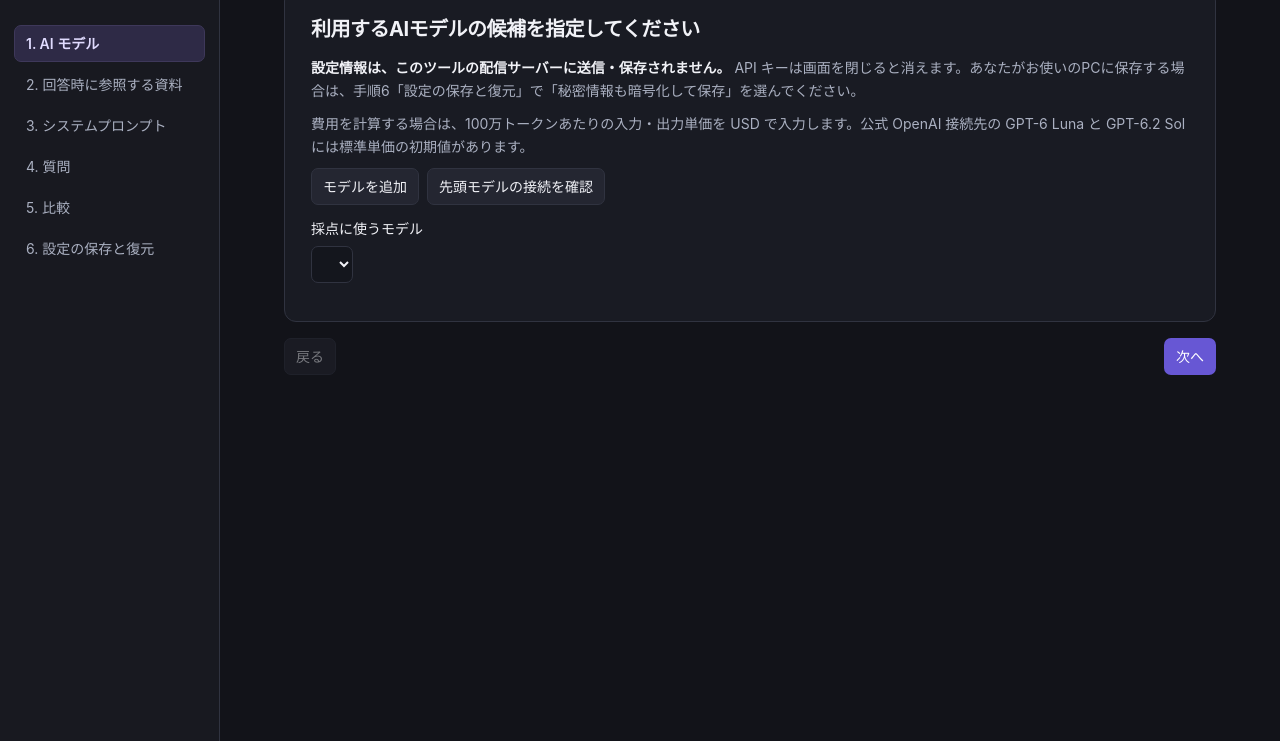
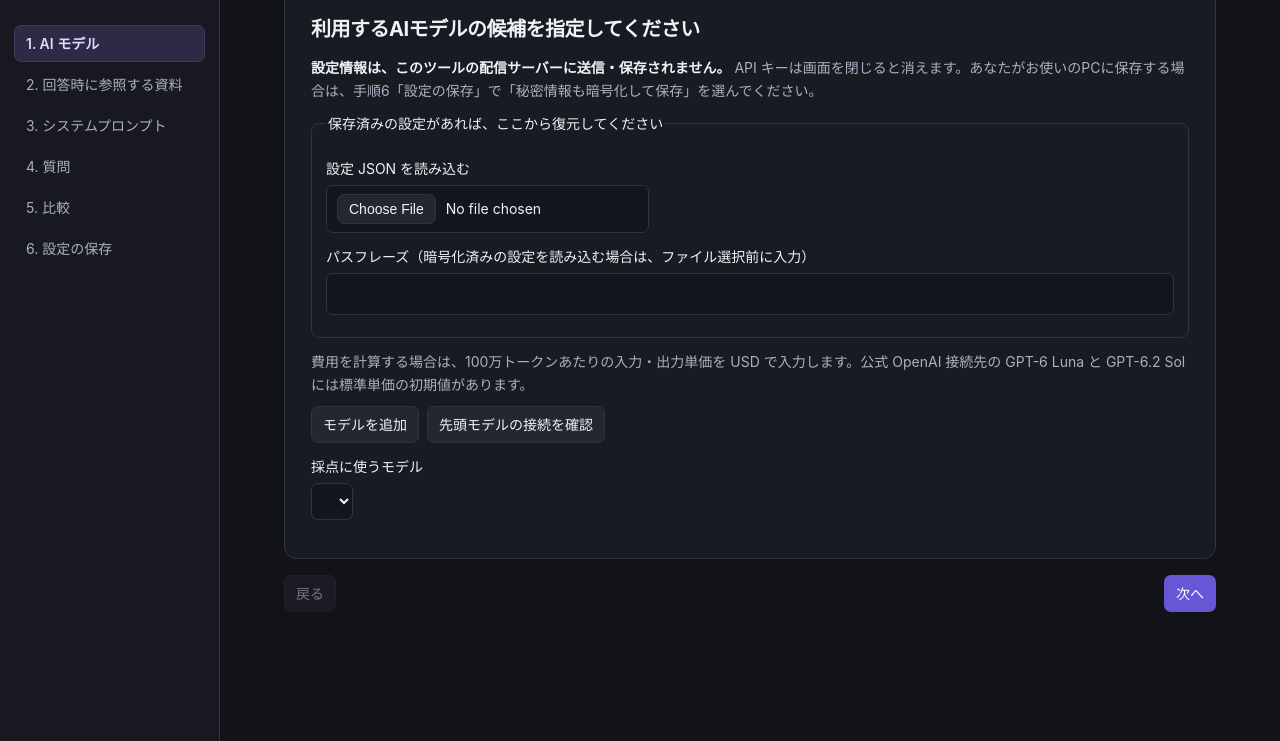
Before and after one commit to ahirose/llm-qa-eval, a plain HTML site: page index.html in a window 1280 px wide. Shown: the part 59-800 px from the top of the page. Drawn offline with Linux system fonts and the light colour scheme.

Commit message:
Move settings restore to the first step

```diff
--- a/index.html
+++ b/index.html
@@ -94,7 +94,12 @@ tbody tr:last-child td { border-bottom: 0; }
 <div class="workspace">
 <p id="status" role="status" aria-live="polite"></p>
 <section data-page>
-<h2>利用するAIモデルの候補を指定してください</h2><p class="muted"><strong>設定情報は、このツールの配信サーバーに送信・保存されません。</strong> API キーは画面を閉じると消えます。あなたがお使いのPCに保存する場合は、手順6「設定の保存と復元」で「秘密情報も暗号化して保存」を選んでください。</p>
+<h2>利用するAIモデルの候補を指定してください</h2><p class="muted"><strong>設定情報は、このツールの配信サーバーに送信・保存されません。</strong> API キーは画面を閉じると消えます。あなたがお使いのPCに保存する場合は、手順6「設定の保存」で「秘密情報も暗号化して保存」を選んでください。</p>
+<fieldset>
+  <legend>保存済みの設定があれば、ここから復元してください</legend>
+  <label>設定 JSON を読み込む <input id="restore" type="file" accept=".json"></label>
+  <label>パスフレーズ（暗号化済みの設定を読み込む場合は、ファイル選択前に入力） <input id="restorePassphrase" type="password" autocomplete="off"></label>
+</fieldset>
 <div id="models"></div>
 <p class="muted">費用を計算する場合は、100万トークンあたりの入力・出力単価を USD で入力します。公式 OpenAI 接続先の GPT-6 Luna と GPT-6.2 Sol には標準単価の初期値があります。</p>
 <div class="actions"><button id="add">モデルを追加</button><button id="testModel">先頭モデルの接続を確認</button></div>
@@ -154,11 +159,10 @@ tbody tr:last-child td { border-bottom: 0; }
 <details id="failedQuestions" hidden><summary></summary><div class="scroll" id="failures"></div></details>
 <div class="scroll" id="results"></div>
 </section>
-<section data-page hidden><h2>設定の保存や、復元をしましょう</h2><p class="muted">設定はダウンロード先に保存されます。資料ファイルと質問 CSV は次回も選択してください。</p>
+<section data-page hidden><h2>設定を保存しましょう</h2><p class="muted">設定はダウンロード先に保存されます。資料ファイルと質問 CSV は次回も選択してください。</p>
 <label><input type="checkbox" id="includeSecrets"> 秘密情報も暗号化して保存</label>
-<label>パスフレーズ（暗号化・復元時） <input id="passphrase" type="password" autocomplete="off"></label>
+<label>パスフレーズ（暗号化して保存する場合） <input id="passphrase" type="password" autocomplete="off"></label>
 <button id="save">設定 JSON を保存</button>
-<label>設定 JSON を読み込む <input id="restore" type="file" accept=".json"></label>
 </section>
 <div class="actions step-actions"><button id="back">戻る</button><button id="next">次へ</button></div>
 </div>
@@ -170,7 +174,7 @@ const samples = [{"id": "incident-contact", "question": "セキュリティイ
 let cases = samples, documentText = "", results = [], page = 0, busy = false;
 const pages = [...document.querySelectorAll("[data-page]")];
 const status = message => { $("status").textContent = message; };
-const labels = ["1. AI モデル","2. 回答時に参照する資料","3. システムプロンプト","4. 質問","5. 比較","6. 設定の保存と復元"];
+const labels = ["1. AI モデル","2. 回答時に参照する資料","3. システムプロンプト","4. 質問","5. 比較","6. 設定の保存"];
 const providers = {
   openai: ["OpenAI", "https://api.openai.com/v1/responses"],
   claude: ["Claude", "https://api.anthropic.com/v1/messages"],
@@ -714,7 +718,7 @@ $("restore").onchange = async event => {
       throw Error("このツールで保存した設定 JSON を選択してください。");
     let secrets = {};
     if (settings.encrypted) {
-      const phrase = $("passphrase").value;
+      const phrase = $("restorePassphrase").value;
       if (!phrase) throw Error("復元用パスフレーズを入力してください。");
       const {encrypted: {salt,iv,data}, ...configuration} = settings;
       try {
```
Also changed, not shown: 1 other file.
